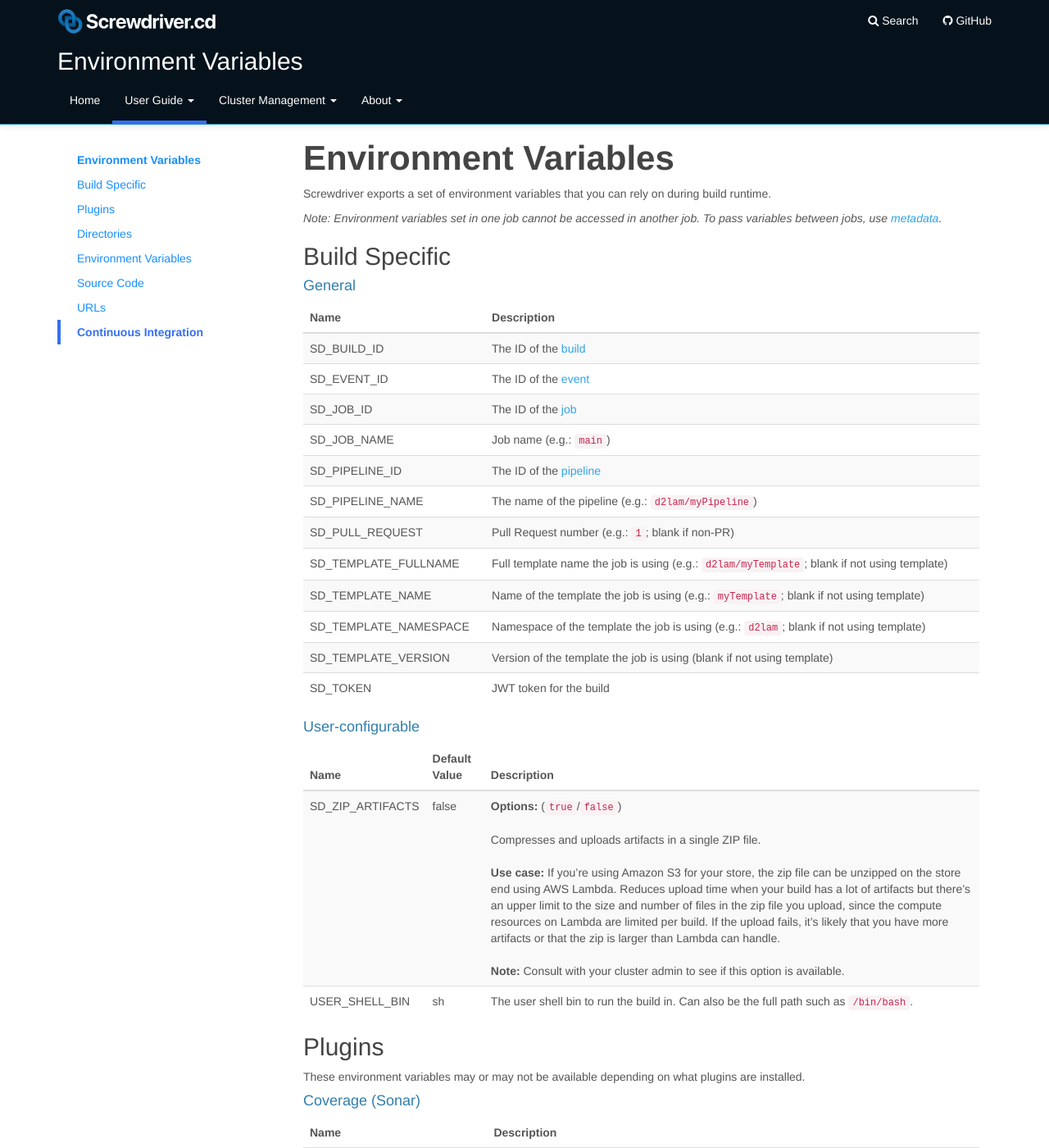
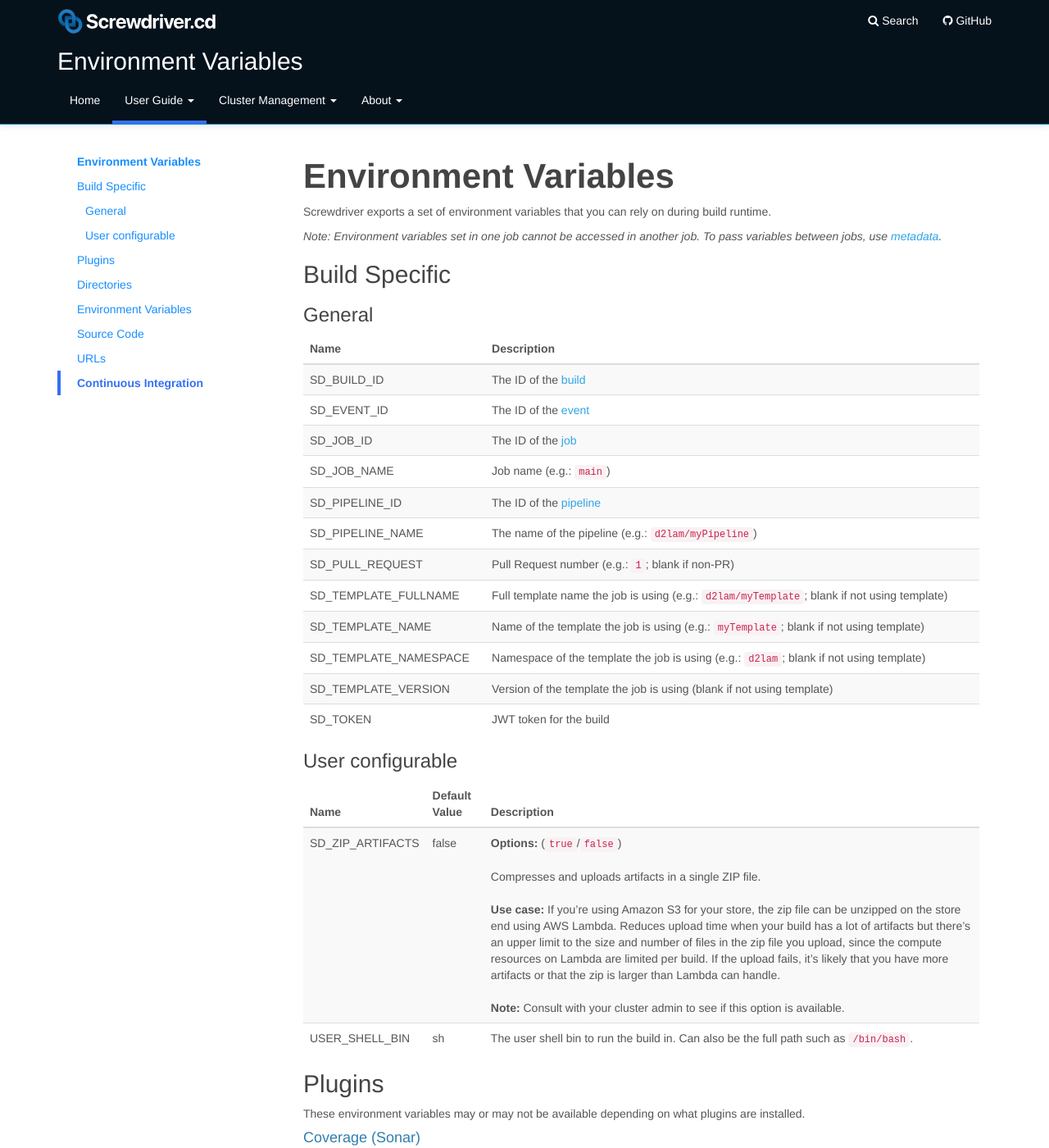
Before and after one commit to screwdriver-cd/guide, a Jekyll site: the page built from docs/user-guide/environment-variables.md, in a window 1280 px wide and 1400 px high. Shown: the whole window at 82% size. Built offline with Jekyll 4.4.1, drawn with Linux system fonts in a browser that asks for light colours.

Commit message:
fix: add faq to speed artifact upload & fix scroll (#244)
* fix: temp

* fix: scroll position on anchor links

* fix: add faq to speed artifact upload

```diff
--- a/docs/_layouts/main.html
+++ b/docs/_layouts/main.html
@@ -49,7 +49,7 @@
     {% unless page.is_homepage %}
     <div class="col-md-3">{% include toc.html %}</div>
     {% endunless %}
-    <div class="col-md-9" role="main">{% include content.html %}</div>
+    <div class="col-md-9 content" role="main">{% include content.html %}</div>
     {% endif %}
 </div>
 
--- a/docs/themes/sd/css/base.css
+++ b/docs/themes/sd/css/base.css
@@ -3,15 +3,8 @@ html {
 }
 
 body {
-    padding-top: 70px;
     position: relative;
     min-height: 100%;
-}
-
-@media (min-width: 768px) {
-    body {
-        padding-top: 110px;
-    }
 }
 
 body>.container {
@@ -20,7 +13,6 @@ body>.container {
 
 ul.nav li.main {
     font-weight: 600;
-    margin-top: 40px;
 }
 
 div.col-md-3 {
@@ -29,7 +21,6 @@ div.col-md-3 {
 
 div.col-md-9 {
     padding-bottom: 100px;
-    margin-top: 40px;
 }
 
 div.source-links {
@@ -147,7 +138,22 @@ footer .container > div:last-child {
  */
 .navbar {
     background: #05121C;
+    position: -webkit-sticky;
+    position: sticky;
+    top: 0;
 }
+
+.container .content h1::before,
+.container .content h2::before,
+.container .content h3::before {
+  display: block;
+  content: " ";
+  margin-top: -150px;
+  height: 150px;
+  visibility: hidden;
+  pointer-events: none;
+}
+
 .navbar-brand {
     background: transparent url('/themes/sd/svg/Screwdriver_Logo_FullWhite.svg') no-repeat;
     background-size: contain;
@@ -195,7 +201,7 @@ footer .container > div:last-child {
 
 .bs-sidebar.well {
     padding: 0;
-    max-height: 90%;
+    max-height: calc(100% - 175px);
     overflow-y: auto;
     background-color: transparent;
     border-width: 0;
@@ -270,8 +276,6 @@ footer .container > div:last-child {
     }
     .bs-sidebar.affix {
         position: fixed;
-        /* Undo the static from mobile first approach */
-        top: 130px;
     }
     .bs-sidebar.affix-bottom {
         position: absolute;
@@ -386,3 +390,7 @@ h6:hover .headerlink {
     -moz-border-radius: 6px 0 6px 6px;
     border-radius: 6px 0 6px 6px;
 }
+
+.menu-indent {
+  margin-left: 10px;
+}
--- a/docs/user-guide/environment-variables.md
+++ b/docs/user-guide/environment-variables.md
@@ -9,12 +9,16 @@ toc:
       active: true
     - title: Build Specific
       url: "#build-specific"
+    - title: <span class="menu-indent">General</span>
+      url: "#general"
+    - title: <span class="menu-indent">User configurable</span>
+      url: "#user-configurable"
     - title: Plugins
       url: "#plugins"
     - title: Directories
       url: "#directories"
     - title: Environment Variables
-      url: "#environment-variables_1"
+      url: "#environment-variables-1"
     - title: Source Code
       url: "#source-code"
     - title: URLs
@@ -30,7 +34,7 @@ _Note: Environment variables set in one job cannot be accessed in another job. T
 
 ## Build Specific
 
-#### General
+### General
 
 | Name | Description |
 |------|-------|
@@ -47,7 +51,7 @@ _Note: Environment variables set in one job cannot be accessed in another job. T
 | SD_TEMPLATE_VERSION | Version of the template the job is using (blank if not using template) |
 | SD_TOKEN | JWT token for the build |
 
-#### User-configurable
+### User configurable
 
 | Name | Default Value | Description |
 |------|---------------|-------------|
```
Also changed, not shown: docs/user-guide/FAQ.md (+6 -1 lines).
